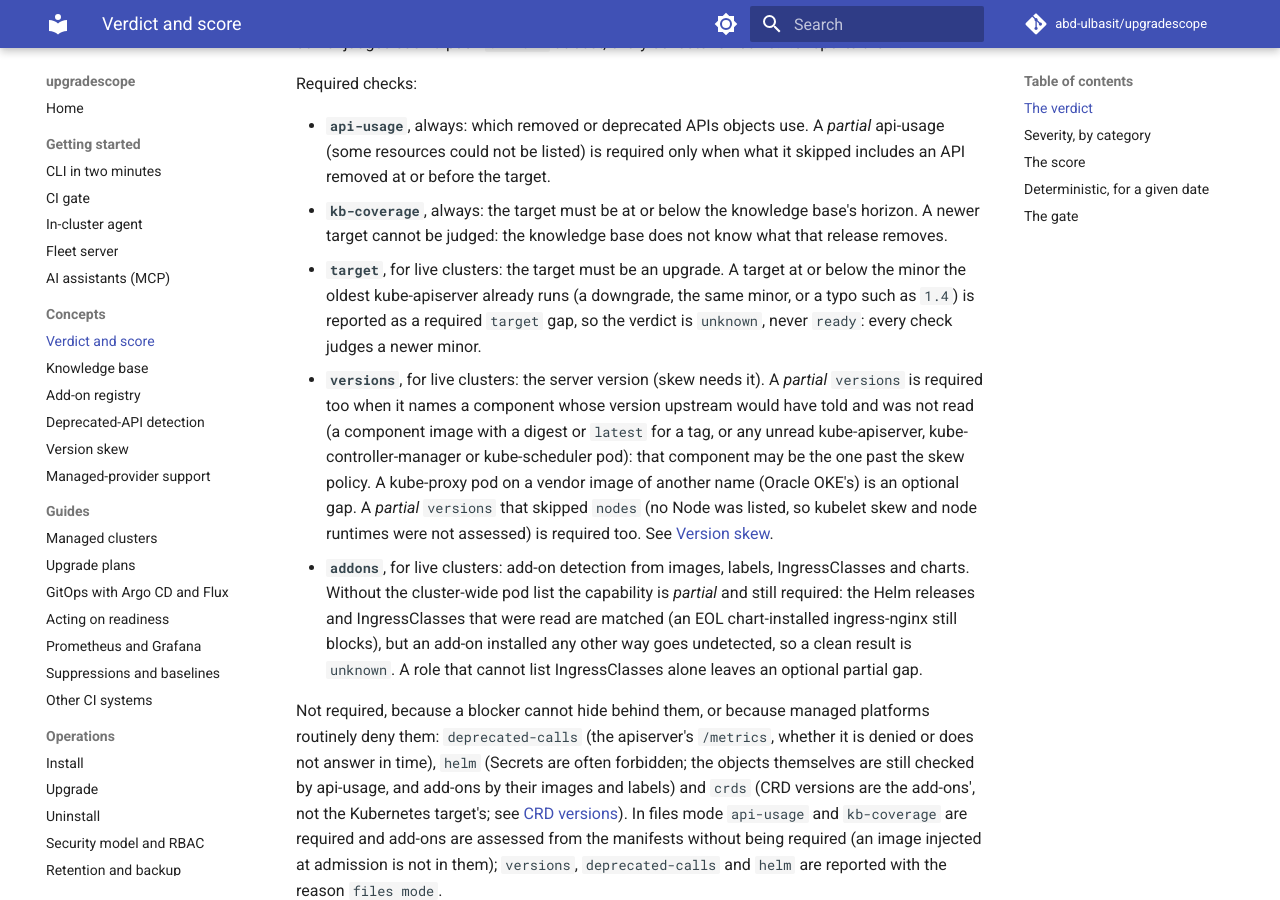
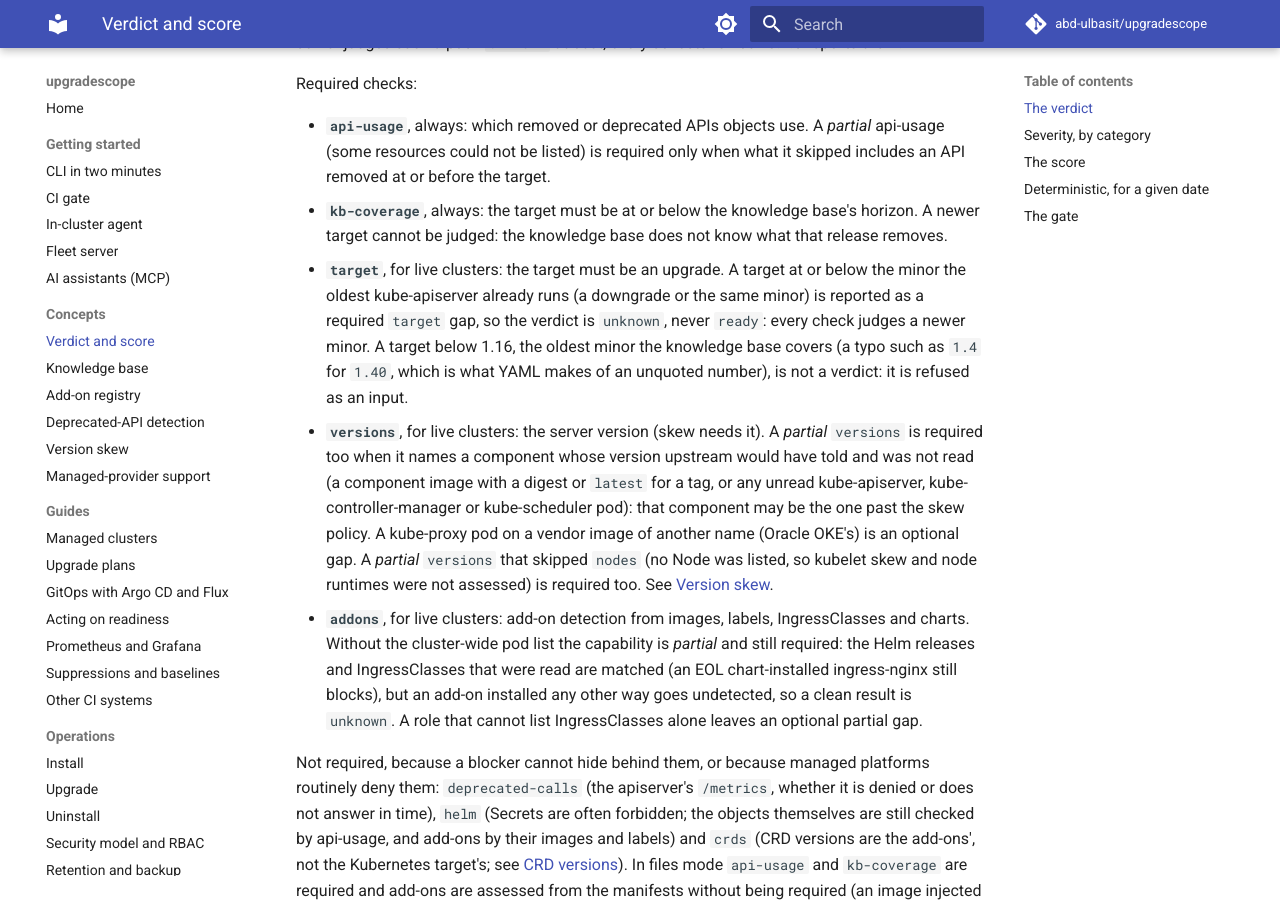
Before and after one commit to abd-ulbasit/upgradescope, an MkDocs documentation site: the page built from docs/concepts/verdict-and-score.md, in a window 1280 px wide and 900 px high, scrolled down 676 px. Built offline with MkDocs 1.6.1 and Material for MkDocs 9.7.7, drawn with Linux system fonts in a browser that asks for light colours; comment, search, counter and statistics services are not loaded; some of the changed text lies outside the part shown.

Commit message:
docs: the verdict page says a target below the knowledge base is an input error, and that only --fail-on never passes a target that is not an upgrade
Refs #237, #266, #269

Co-Authored-By: Claude Fable 5 <noreply@anthropic.com>

```diff
--- a/docs/concepts/verdict-and-score.md
+++ b/docs/concepts/verdict-and-score.md
@@ -33,9 +33,11 @@ Required checks:
   not know what that release removes.
 - **`target`**, for live clusters: the target must be an upgrade. A
   target at or below the minor the oldest kube-apiserver already runs (a
-  downgrade, the same minor, or a typo such as `1.4`) is reported as a
-  required `target` gap, so the verdict is `unknown`, never `ready`: every
-  check judges a newer minor.
+  downgrade or the same minor) is reported as a required `target` gap, so
+  the verdict is `unknown`, never `ready`: every check judges a newer minor.
+  A target below 1.16, the oldest minor the knowledge base covers (a typo
+  such as `1.4` for `1.40`, which is what YAML makes of an unquoted number),
+  is not a verdict: it is refused as an input.
 - **`versions`**, for live clusters: the server version (skew needs it).
   A *partial* `versions` is required too when it names a component whose
   version upstream would have told and was not read (a component image
@@ -144,6 +146,7 @@ Consequences:
 finding at or above the threshold remains after suppression and is not
 `unchanged` against a `--baseline`, **or** when the verdict is `unknown`,
 unless `--allow-incomplete`. A target that is not an upgrade of the cluster
-exits 2 even with `--allow-incomplete`. `never` always exits 0. Operational errors
-exit 1. The server's gate endpoint and the GitHub Action use the same rule.
+exits 2 even with `--allow-incomplete`; only `--fail-on never` always exits 0,
+that case included. Operational errors, and a `--target` below the knowledge
+base, exit 1. The server's gate endpoint and the GitHub Action use the same rule.
 Details: [Suppressions and baselines](../guides/suppressions-and-baselines.md#how-the-gate-decides).
```
